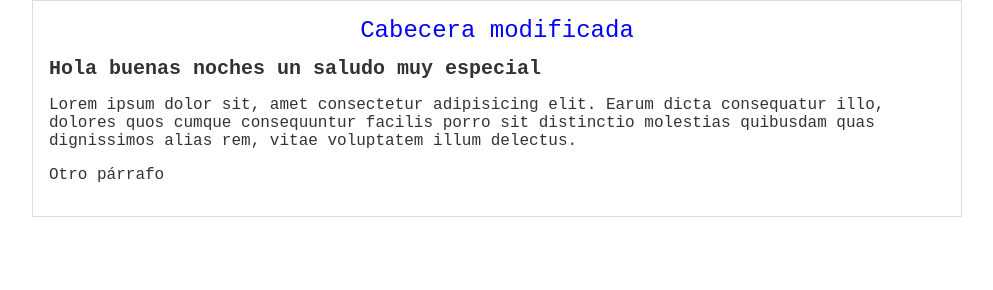
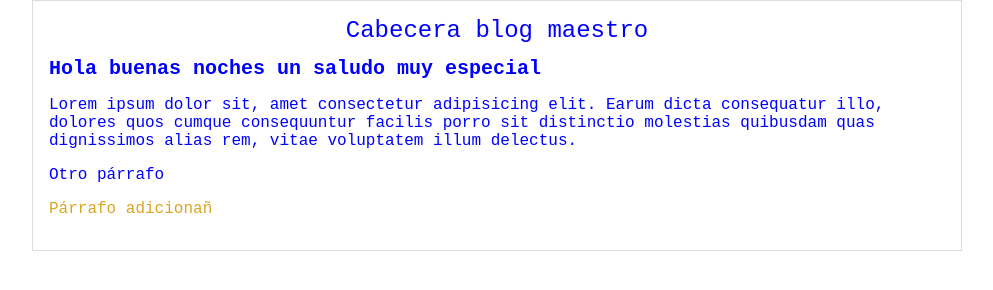
Before and after one commit to wilfredoha/platzi, a plain HTML site: page index.html in a window 1280 px wide. Shown: the whole page, without its empty margins (143-1136 px from the left). Drawn offline with Linux system fonts and the light colour scheme.

Commit message:
agregamos parrafo naranja

```diff
--- a/css/estilos.css
+++ b/css/estilos.css
@@ -1,7 +1,7 @@
 body{
     text-align: center;
     font-family: 'Courier New', Courier, monospace;
-    color:#333;
+    color:blue;
     font-size: 16px;
     margin: 0;
     padding: 0;
@@ -24,3 +24,7 @@ body{
     text-align: center;
     font-size: x-large;
 }
+
+#parrafo{
+    color: goldenrod;
+}
--- a/index.html
+++ b/index.html
@@ -6,11 +6,12 @@
     </head>
     <body>
         <div id="container">
-            <div id="cabecera">Cabecera modificada</div>
+            <div id="cabecera">Cabecera blog maestro</div>
             <div id="post">
                 <h1>Hola buenas noches un saludo muy especial</h1>
                 <p>Lorem ipsum dolor sit, amet consectetur adipisicing elit. Earum dicta consequatur illo, dolores quos cumque consequuntur facilis porro sit distinctio molestias quibusdam quas dignissimos alias rem, vitae voluptatem illum delectus.</p>
                 <p>Otro párrafo</p>
+                <p id="parrafo">Párrafo adicionañ</p>
             </div>
         </div>
     </body>
```
